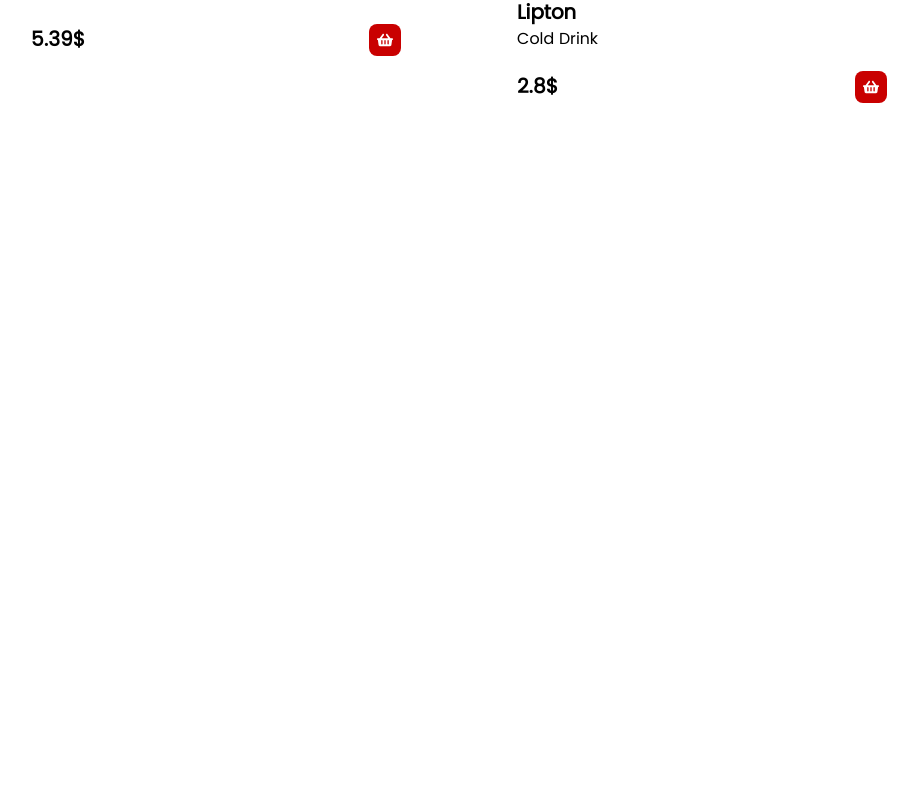
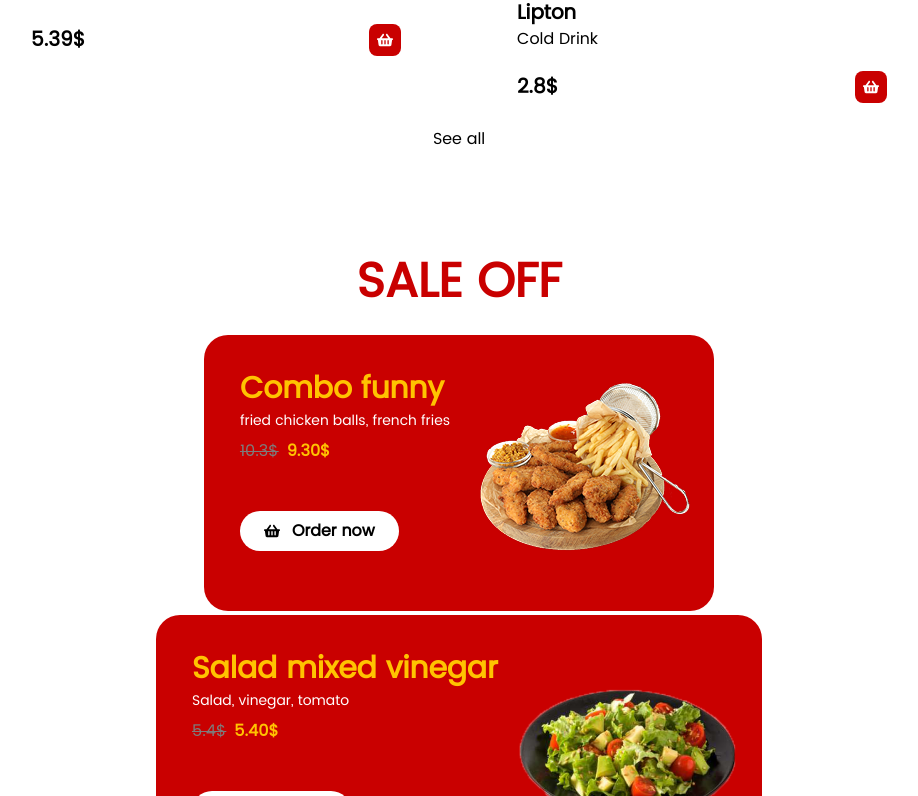
Before and after one commit to MrNekooo/McDonalds-Website, a React (Vite) app: page / in a window 1280 px wide. Shown: the part 2004-2800 px from the top of the page, without its empty margins (181-1099 px from the left). Before the commit the page ends 2115 px from the top, so only its background shows below. Built offline with nearby package versions, Linux system fonts and the light colour scheme.

Commit message:
Sale section is done

```diff
--- a/public/foods.json
+++ b/public/foods.json
@@ -7,7 +7,8 @@
             "contains": "fried chicken balls, french fries",
             "rating":"5",
             "price": "5.39$",
-            "category": "hamburger"
+            "category": "hamburger",
+            "sale": "false"
         },
         {
             "id": "2",
@@ -16,7 +17,9 @@
             "contains": "fried chicken balls, french fries",
             "rating":"4.2",
             "price": "10.3$",
-            "category": "friedchicken"
+            "category": "friedchicken",
+            "sale": "true",
+            "discount": "10"
         },
         {
             "id": "3",
@@ -25,7 +28,8 @@
             "contains": "chili garlic sauce, black pepper sauce",
             "rating":"5",
             "price": "7.2$",
-            "category": "friedchicken"
+            "category": "friedchicken",
+            "sale": "false"
         },
         {
             "id": "4",
@@ -34,7 +38,9 @@
             "contains": "Salad, vinegar, tomato",
             "rating":"3.8",
             "price": "5.4$",
-            "category": "salad"
+            "category": "salad",
+            "sale": "true",
+            "discount": "10"
         },
         {
             "id": "5",
@@ -43,7 +49,9 @@
             "contains": "fried chicken",
             "rating":"4.8",
             "price": "5.39$",
-            "category": "friedchicken"
+            "category": "friedchicken",
+            "sale": "true",
+            "discount": "10"
         },
         {
             "id": "6",
@@ -52,7 +60,8 @@
             "contains": "Cold Drink",
             "rating":"4.5",
             "price": "2.8$",
-            "category": "drink"
+            "category": "drink",
+            "sale": "false"
         }
     ]
 }
--- a/src/Components/Main/Main.jsx
+++ b/src/Components/Main/Main.jsx
@@ -1,6 +1,6 @@
 import { Route, Routes } from 'react-router-dom'
 import Products from './Products/Products'
-// import Sales from './Sales/Sales'
+import Sales from './Sales/Sales'
 // import MobileAppSection from './MobileAppSection/MobileAppSection'
 
 import BestSeller from './Products/pages/BestSeller'
@@ -14,8 +14,8 @@
 const Main = () => {
   return (
     <>
-        <h2 className='text-[48px] font-semibold text-red'>Menu</h2>
         <FoodProvider>
+        <h2 className='text-[48px] font-semibold text-red'>MENU</h2>
           <div>
             <Products/>
             <div>
@@ -28,8 +28,13 @@
               </Routes>
             </div>
           </div>
+          <p className='mt-6 text-center'> See all </p>
+
+          <div className='mt-24 '>
+            <h2 className='text-[48px] font-semibold text-red text-center mb-4'>SALE OFF</h2>
+            <Sales/>
+          </div>
         </FoodProvider>
-        {/* <Sales/> */}
         {/* <MobileAppSection/> */}
     </>
   )
--- /dev/null
+++ b/src/Components/Main/Sales/Cards.jsx
@@ -0,0 +1,51 @@
+import { useFoods } from "../Products/FoodContext"
+import { FaShoppingBasket } from "react-icons/fa"
+
+const Cards = () => {
+    const foods = useFoods()
+
+    const sales = foods.filter(food =>
+        food.sale && food.sale.toLowerCase() === "true"
+    )
+
+    return (
+        <div className="flex flex-wrap items-center justify-center gap-1">
+            {sales.map(food => {
+                // تبدیل price و discount به عدد
+                const priceNumber = Number(food.price.replace('$', ''))
+                const discountNumber = Number(food.discount || 0)
+                const discountedPrice = (priceNumber - Math.floor(priceNumber * discountNumber / 100)).toFixed(2) + '$'
+
+                return (
+                    <div className="flex items-center justify-center p-5 overflow-hidden bg-red rounded-3xl">
+                        <div key={food.id} className="flex flex-col items-start p-4 mb-6 rounded-lg">
+                            <h2 className="mb-1 text-3xl font-bold text-yellow max-sm:text-2xl">{food.name}</h2>
+                            <p className="mb-2 text-sm text-white">{food.contains}</p>
+                            <div className="flex items-center gap-2 mb-2">
+                                {discountNumber > 0 ? (
+                                    <>
+                                        <span className="line-through text-gray-light">{food.price}</span>
+                                        <span className="font-bold text-yellow">{discountedPrice}</span>
+                                    </>
+                                ) : (
+                                    <span className="font-bold">{food.price}</span>
+                                )}
+                            </div>
+                            <a href="#">
+                                <button className="flex items-center justify-center gap-3 px-6 py-2 mt-10 bg-white rounded-full max-sm:px-3 max-sm:gap-1" type="submit">
+                                    <FaShoppingBasket />
+                                    <span className="font-semibold">Order now</span>
+                                </button>
+                            </a>
+                        </div>
+                        <div className="relative">
+                            <img src={food.image} alt={food.name} className="object-cover w-auto h-auto mb-3 rounded-xl" />
+                        </div>
+                    </div>
+                )
+            })}
+        </div>
+    )
+}
+
+export default Cards
--- a/src/Components/Main/Sales/Sales.jsx
+++ b/src/Components/Main/Sales/Sales.jsx
@@ -0,0 +1,11 @@
+import Card from "./Cards"
+
+const Sales = () => {
+  return (
+    <>
+        <Card />
+    </>
+  )
+}
+
+export default Sales
```
Also changed, not shown: src/assets/MobilePicture.png (added), src/assets/Shape.png (added).
